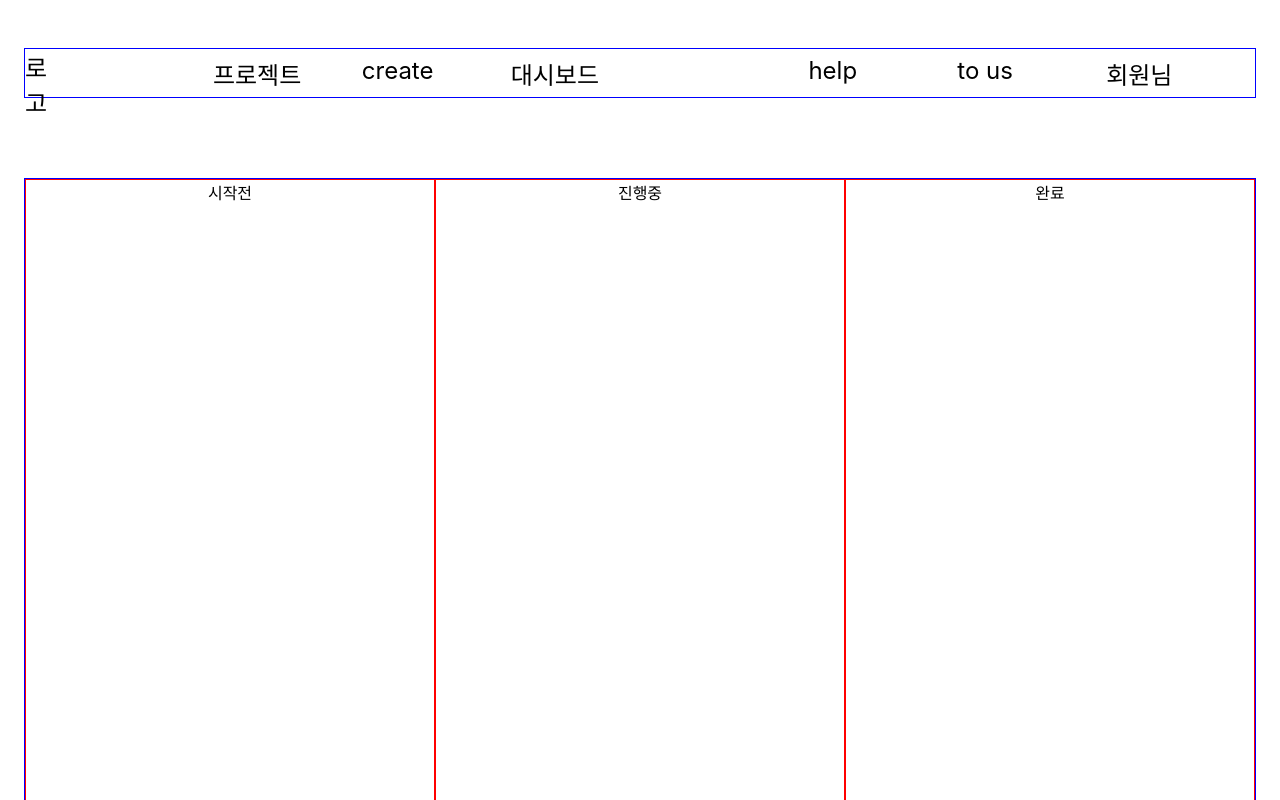
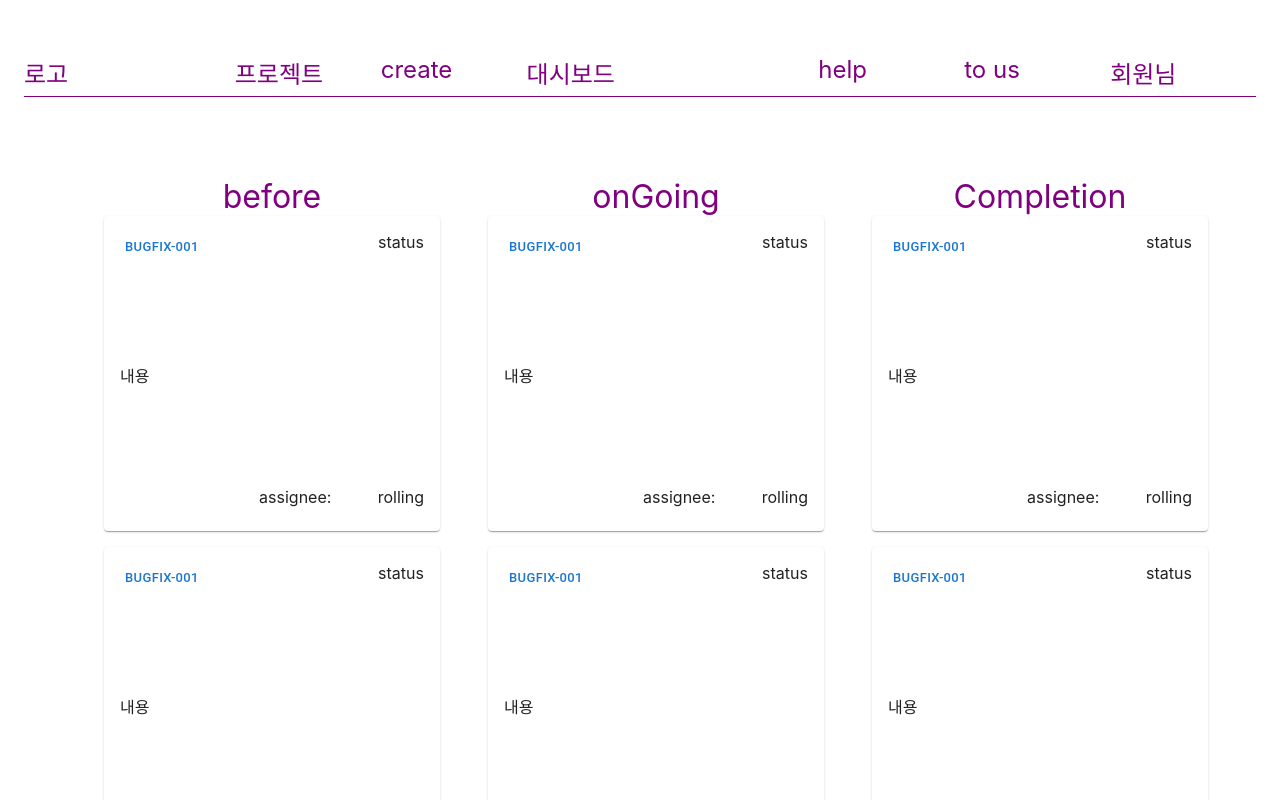
Before and after one commit to rollingn27/purplecompassfront, a React (Create React App) app: page / in a window 1280 px wide. Shown: the top 800 px of the page. Built offline with nearby package versions, Linux system fonts and the light colour scheme.

Commit message:
body, issuebox 레이아웃

```diff
--- a/src/component/home/Body.tsx
+++ b/src/component/home/Body.tsx
@@ -1,13 +1,33 @@
 import React from 'react';
 import { css } from '@emotion/react';
+import IssueBox from './IssueBox';
 
 const Body = () => {
   return (
     <>
       <div css={bodyStyle}>
-        <div>시작전</div>
-        <div>진행중</div>
-        <div>완료 </div>
+        <div>
+          <span>before</span>
+          <IssueBox />
+          <IssueBox />
+          <IssueBox />
+          <IssueBox />
+          <IssueBox />
+        </div>
+        <div>
+          <span>onGoing</span>
+          <IssueBox />
+          <IssueBox />
+          <IssueBox />
+          <IssueBox />
+          <IssueBox />
+        </div>
+        <div>
+          <span>Completion</span>
+          <IssueBox />
+          <IssueBox />
+          <IssueBox />
+        </div>
       </div>
     </>
   );
@@ -16,17 +36,22 @@ const Body = () => {
 export default Body;
 
 const bodyStyle = css`
-  margin: 5rem 1.5rem 0 1.5rem;
+  margin: 5rem 5rem 0 5rem;
+  min-width: 90%;
   min-height: 50rem;
-  border: 1px solid blue;
   display: flex;
   flex-direction: row;
   flex-wrap: nowrap;
 
-  div {
+  & > div {
     text-align: center;
     width: 35.333%;
-    border: 1px solid red;
+    min-width: 17rem;
     padding: 0 1.5rem 0 1.5rem;
   }
+
+  & span {
+    font-size: 2rem;
+    color: purple;
+  }
 `;
--- a/src/component/home/Header.tsx
+++ b/src/component/home/Header.tsx
@@ -30,19 +30,21 @@ const rightStyle = css`
 `;
 
 const headerStyle = css`
+  min-width: 90%;
   display: flex;
   flex-direction: row;
   flex-wrap: nowrap;
   margin: 3rem 1.5rem 0 1.5rem;
-  border: 1px solid blue;
   height: 3rem;
   font-size: 1.5rem;
+  border-bottom: 1px solid purple;
+  color: purple;
 `;
 
 const logoStyle = css`
   flex-grow: 1;
   margin: auto;
-  width: 1rem;
+  min-width: 2rem;
 `;
 
 const projectStyle = css`
--- /dev/null
+++ b/src/component/home/IssueBox.tsx
@@ -0,0 +1,32 @@
+import React from 'react';
+import { css } from '@emotion/react';
+import Box from '@mui/material/Box';
+import Card from '@mui/material/Card';
+import CardActions from '@mui/material/CardActions';
+import CardContent from '@mui/material/CardContent';
+import Button from '@mui/material/Button';
+import Typography from '@mui/material/Typography';
+import { flexbox } from '@mui/system';
+
+const IssueBox = () => {
+  return (
+    <Card sx={{ minWidth: '15rem', marginBottom: '1rem' }}>
+      <CardContent sx={{ display: 'flex', justifyContent: 'space-between' }}>
+        <Button size="small">bugfix-001</Button>
+        <div>status</div>
+      </CardContent>
+      <CardContent sx={{ minHeight: '10rem', margin: 'auto', display: 'flex', alignItems: 'center' }}>
+        <div>내용</div>
+      </CardContent>
+      <CardContent sx={{ display: 'flex', justifyContent: 'space-between' }}>
+        <div></div>
+        <div></div>
+        <div></div>
+        <div>assignee: </div>
+        <div>rolling</div>
+      </CardContent>
+    </Card>
+  );
+};
+
+export default IssueBox;
```
